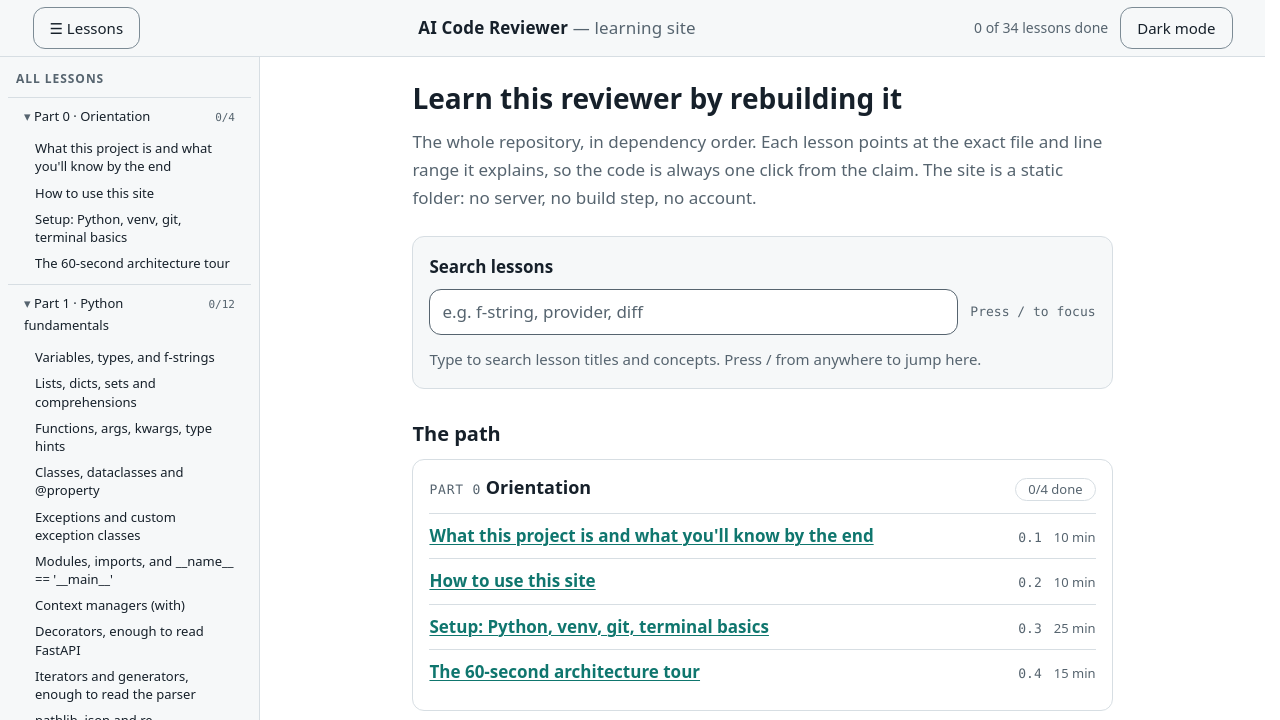
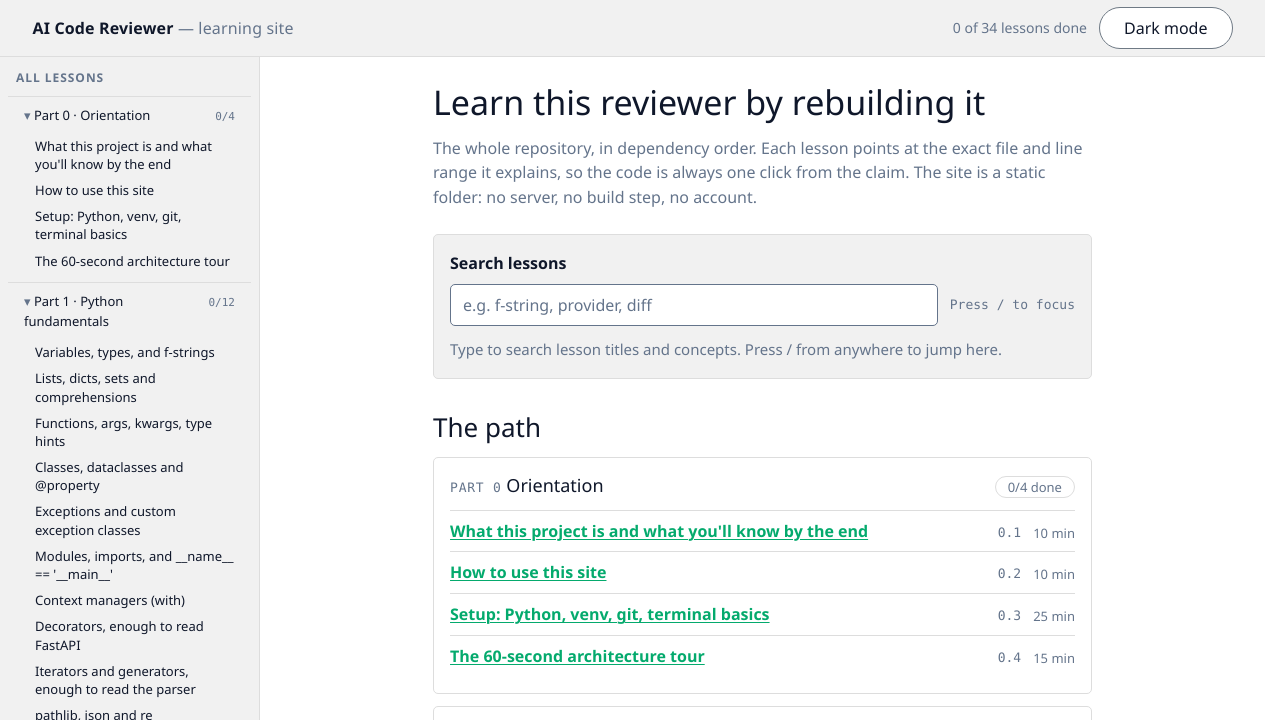
Before and after one commit to Shreyashyadav0/MCA-4th-sem-project-, a plain HTML site: page site/index.html in a window 1280 px wide. Shown: the top 720 px of the page. Drawn offline with Linux system fonts and the light colour scheme.

Commit message:
Design pass — adopt the W3Schools palette, code panels and pill buttons

```diff
--- a/site/assets/css/code.css
+++ b/site/assets/css/code.css
@@ -3,17 +3,15 @@
  */
 /* --------------------------------------------------------------- examples */
 
-/* A figure is a card: the caption is its header strip, the code its body, the
- * actions its footer. The strip is what makes a block read as a component
- * rather than as a paragraph that happens to be monospaced. */
+/* A figure is a card: caption strip, code body, actions footer — W3Schools'
+ * shape, with its editor's three dots in the strip. */
 .code-figure {
   margin: var(--space-5) 0;
   max-width: var(--measure);
-  border: 1px solid var(--border);
+  border: 1px solid var(--code-border);
   border-radius: var(--radius);
   overflow: hidden;
   background: var(--code-bg);
-  box-shadow: var(--shadow-soft);
 }
 
 .code-caption {
@@ -24,10 +22,24 @@
   padding: var(--space-2) var(--space-4);
   font-size: var(--text-xs);
   font-weight: 600;
-  letter-spacing: 0.01em;
-  color: var(--code-text);
+  color: var(--text);
   background: var(--code-header);
   border-bottom: 1px solid var(--code-border);
+}
+
+/* The three dots of their code editor: a colour cue, never the only one. */
+.code-caption::before {
+  content: "";
+  width: 8px;
+  height: 8px;
+  margin-right: var(--space-1);
+  border-radius: 50%;
+  background: var(--code-dot-red);
+  box-shadow: 13px 0 0 var(--code-dot-amber), 26px 0 0 var(--code-dot-green);
+}
+
+.code-caption {
+  padding-left: calc(var(--space-4) + 26px + var(--space-2));
 }
 
 .code-caption::after {
@@ -46,31 +58,42 @@
   flex-wrap: wrap;
 }
 
+/* W3Schools buttons are pills: 25px radius, white on green for the primary,
+ * white with a border for everything else. */
 .btn {
   font: inherit;
-  font-size: var(--text-sm);
+  font-size: var(--text-base);
   min-height: 40px; /* touch target, not decoration */
   display: inline-flex;
   align-items: center;
+  justify-content: center;
   gap: var(--space-2);
-  padding: var(--space-2) var(--space-4);
-  transition: background var(--fast) var(--ease), border-color var(--fast) var(--ease);
-  border-radius: var(--radius);
+  padding: var(--space-2) var(--space-5);
+  border-radius: var(--radius-pill);
   border: 1px solid var(--border-control);
-  background: var(--surface);
+  background: var(--bg);
   color: var(--text);
   cursor: pointer;
+  transition: background var(--fast) var(--ease), border-color var(--fast) var(--ease),
+    color var(--fast) var(--ease);
 }
 
 .btn:hover {
-  border-color: var(--accent);
+  background: var(--surface-2);
+  border-color: var(--border-strong);
 }
 
 .btn-run {
-  background: var(--accent);
+  background: var(--accent-strong);
   color: var(--accent-contrast);
-  border-color: var(--accent);
+  border-color: var(--accent-strong);
   font-weight: 600;
+}
+
+.btn-run:hover {
+  background: var(--accent-hover);
+  border-color: var(--accent-hover);
+  color: var(--accent-contrast);
 }
 
 /* A disabled control still has to be readable, so the state is carried by
--- a/site/assets/css/components.css
+++ b/site/assets/css/components.css
@@ -360,7 +360,6 @@ details.solution[open] summary {
   padding: var(--space-4) var(--space-5);
   margin: 0 0 var(--space-4);
   background: var(--surface-raised);
-  box-shadow: var(--shadow-soft);
 }
 
 .quiz-legend {
--- a/site/assets/css/layout.css
+++ b/site/assets/css/layout.css
@@ -21,7 +21,6 @@ body {
   font-family: var(--font-sans);
   font-size: var(--text-base);
   line-height: var(--leading);
-  -webkit-font-smoothing: antialiased;
 }
 
 a {
@@ -81,21 +80,28 @@ a:hover {
   margin: 0 0 var(--space-5);
 }
 
+/* W3Schools headings: Segoe UI at weight 400, 36/30/24 on their scale. Ours sit
+ * one step down because our prose column is narrower than their full width. */
 h1 {
-  font-size: 1.75rem;
-  line-height: 1.25;
+  font-family: var(--font-sans);
+  font-weight: 400;
+  font-size: var(--text-xl);
+  line-height: var(--leading-tight);
   margin: 0 0 var(--space-3);
   max-width: var(--measure);
+  color: var(--text);
 }
 
 h2 {
-  font-size: 1.25rem;
+  font-weight: 400;
+  font-size: var(--text-lg);
   line-height: 1.3;
   margin: var(--space-6) 0 var(--space-3);
 }
 
 h3 {
-  font-size: 1.0625rem;
+  font-weight: 600;
+  font-size: var(--text-md);
   margin: var(--space-5) 0 var(--space-2);
 }
 
@@ -250,8 +256,8 @@ figure {
   padding-inline: var(--space-2);
 }
 
-.sidebar-toggle {
-  display: none;
+.site-header .sidebar-toggle {
+  display: none; /* .btn sets display:inline-flex in a later sheet; this must win */
 }
 
 .sidebar-scrim {
@@ -428,7 +434,7 @@ figure {
     display: block;
   }
 
-  .sidebar-toggle {
+  .site-header .sidebar-toggle {
     display: inline-block;
   }
 
--- a/site/assets/css/tokens.css
+++ b/site/assets/css/tokens.css
@@ -1,37 +1,40 @@
 /* tokens.css — the design system's only source of colour, type and space.
  *
- * Rules this file keeps:
- *   1. Every colour in the site is declared here, on :root, and overridden under
- *      [data-theme="dark"]. No other file may contain a hex value.
- *   2. The brand accent is a deep blue-teal that cannot be confused with the
- *      severity ramp: a CRITICAL finding must never look like a button.
- *   3. Sizes come from the scales. A number written straight into a rule is a bug.
+ * The palette and metrics are W3Schools' own, read from their stylesheet
+ * (W3.CSS 4.15) and two colour studies of the live site. Two values are darker
+ * than theirs on purpose: #04AA6D is 3.01:1 on white, so it carries only large
+ * labels and non-text surfaces here, while #047857 (same hue) carries text and
+ * filled buttons at 5.48:1. The reasoning is in site/DESIGN-PLAN.md.
  */
 
 :root {
   /* --- brand ------------------------------------------------------------- */
-  --accent: #0f766e;
-  --accent-hover: #115e59;
-  --accent-soft: #ccfbf1;
+  --accent: #04aa6d;          /* bars, borders, dots, large labels */
+  --accent-strong: #047857;   /* text and filled buttons (AA at 16px) */
+  --accent-hover: #059862;
+  --accent-soft: #d9eee1;
   --accent-contrast: #ffffff;
 
   /* --- surfaces ---------------------------------------------------------- */
   --bg: #ffffff;
-  --surface: #f6f8f9;
-  --surface-2: #eef2f4;
+  --surface: #f1f1f1;
+  --surface-2: #e7e9eb;
   --surface-raised: #ffffff;
-  --text: #16202a;
-  --muted: #56646f;
-  --border: #d7dee3;
-  --border-strong: #b6c2ca;
-  --border-control: #7c8b95; /* 3.2:1 on --bg: a control's edge must be visible */
+  --text: #0f172a;
+  --muted: #64748b;
+  --border: #dddddd;
+  --border-strong: #c3c8cd;
+  --border-control: #6f7a85;  /* 4.4:1 on white: a control's edge must be visible */
 
-  /* --- code -------------------------------------------------------------- */
-  --code-bg: #0f1b23;
-  --code-text: #e6edf3;
-  --code-muted: #94a3ae;
-  --code-border: #1e2f3a;
-  --code-header: #0a141b;
+  /* --- code: light panels, black text — the W3Schools signature ---------- */
+  --code-bg: #e7e9eb;
+  --code-text: #000000;
+  --code-muted: #4a5560;
+  --code-border: #d2d5d8;
+  --code-header: #f1f1f1;
+  --code-dot-red: #ed594a;
+  --code-dot-amber: #fdd800;
+  --code-dot-green: #5ac05a;
 
   /* --- severity: a ramp of its own, never the accent --------------------- */
   --sev-critical: #a4133c;
@@ -40,26 +43,24 @@
   --sev-low: #1f5f8b;
 
   /* --- states ------------------------------------------------------------ */
-  --ok: #116d3f;
-  --ok-soft: #dcf5e7;
+  --ok: #047857;
+  --ok-soft: #d9eee1;
   --bad: #a4133c;
   --bad-soft: #fbe4ea;
   --scrim: #0b1220;
   --divider: #6b7688;
 
-  /* --- type -------------------------------------------------------------- */
-  --font-sans: ui-sans-serif, system-ui, -apple-system, "Segoe UI", Roboto,
-    "Helvetica Neue", Arial, "Noto Sans", sans-serif;
-  --font-mono: ui-monospace, SFMono-Regular, "SF Mono", Menlo, Consolas,
-    "Liberation Mono", monospace;
+  /* --- type: W3Schools' stack, one step up in size ----------------------- */
+  --font-sans: "Segoe UI", "Source Sans Pro", Verdana, Arial, sans-serif;
+  --font-mono: "Consolas", "Courier New", ui-monospace, monospace;
   --text-xs: 0.8125rem;   /* 13px */
-  --text-sm: 0.9375rem;   /* 15px */
-  --text-base: 1.0625rem; /* 17px */
+  --text-sm: 0.875rem;    /* 14px */
+  --text-base: 1rem;      /* 16px */
   --text-md: 1.25rem;     /* 20px */
   --text-lg: 1.625rem;    /* 26px */
   --text-xl: 2.125rem;    /* 34px */
   --text-2xl: 2.75rem;    /* 44px */
-  --leading: 1.65;
+  --leading: 1.55;
   --leading-tight: 1.25;
   --measure: 72ch;
 
@@ -75,12 +76,13 @@
   --space-9: 4rem;
   --space-10: 6rem;
 
-  /* --- shape ------------------------------------------------------------- */
-  --radius-sm: 6px;
-  --radius: 12px;
-  --radius-lg: 16px;
-  --shadow-soft: 0 1px 2px rgba(15, 27, 35, 0.06), 0 1px 3px rgba(15, 27, 35, 0.04);
-  --shadow-lift: 0 4px 12px rgba(15, 27, 35, 0.08), 0 1px 3px rgba(15, 27, 35, 0.06);
+  /* --- shape: flat 5px cards, 25px pills -------------------------------- */
+  --radius-sm: 3px;
+  --radius: 5px;
+  --radius-lg: 8px;
+  --radius-pill: 25px;
+  --shadow-soft: none;
+  --shadow-lift: 0 8px 16px rgba(0, 0, 0, 0.2);
 
   /* --- motion ------------------------------------------------------------ */
   --ease: cubic-bezier(0.2, 0, 0.2, 1);
@@ -88,79 +90,76 @@
   --slow: 160ms;
 
   /* --- focus ------------------------------------------------------------- */
-  --focus-ring: var(--accent);
+  --focus-ring: var(--accent-strong);
   --focus-halo: var(--bg);
 }
 
 [data-theme="dark"] {
-  --accent: #2dd4bf;
-  --accent-hover: #5eead4;
-  --accent-soft: #0d2f2c;
+  --accent: #04aa6d;
+  --accent-strong: #34d399;
+  --accent-hover: #059862;
+  --accent-soft: #14352a;
   --accent-contrast: #06251f;
 
-  --bg: #0d1418;
-  --surface: #131c21;
-  --surface-2: #182329;
-  --surface-raised: #182329;
-  --text: #e8eef2;
-  --muted: #a7b4bd;
-  --border: #27353d;
-  --border-strong: #3a4a54;
-  --border-control: #7b8b96;
+  --bg: #282a35;
+  --surface: #1f2229;
+  --surface-2: #38444d;
+  --surface-raised: #1f2229;
+  --text: #ffffff;
+  --muted: #b9c0cc;
+  --border: #3a4150;
+  --border-strong: #4c566a;
+  --border-control: #8b96a5;
 
-  --code-bg: #0a1216;
-  --code-text: #e6edf3;
-  --code-muted: #94a3ae;
-  --code-border: #22323c;
-  --code-header: #060d11;
+  --code-bg: #1b1e26;
+  --code-text: #e7e9eb;
+  --code-muted: #a8b3c0;
+  --code-border: #333a46;
+  --code-header: #232732;
 
   --sev-critical: #ff8fa3;
   --sev-high: #ffb07a;
   --sev-medium: #ffd166;
   --sev-low: #8fd3ff;
 
-  --ok: #6ee7a8;
-  --ok-soft: #0d2a1d;
+  --ok: #34d399;
+  --ok-soft: #14352a;
   --bad: #ff8fa3;
   --bad-soft: #2c1219;
   --scrim: #04090c;
   --divider: #8892a4;
 
-  --shadow-soft: 0 1px 2px rgba(0, 0, 0, 0.4), 0 1px 3px rgba(0, 0, 0, 0.3);
-  --shadow-lift: 0 6px 18px rgba(0, 0, 0, 0.45), 0 1px 3px rgba(0, 0, 0, 0.4);
-
-  --focus-ring: var(--accent);
+  --focus-ring: var(--accent-strong);
   --focus-halo: var(--bg);
 }
 
-/* Print: paper has no dark theme, so the few tokens print actually uses are
- * restated here rather than leaking the screen values onto white paper. */
+/* Print: paper has no dark theme, so the few tokens print uses are restated
+ * here rather than leaking the screen values onto white paper. */
 @media print {
   :root {
     --bg: #ffffff;
     --surface: #ffffff;
+    --surface-raised: #ffffff;
+    --surface-2: #ffffff;
     --text: #000000;
     --muted: #333333;
     --border: #999999;
-    --accent: #000000;
+    --border-control: #7c8b95;
+    --accent: #047857;
+    --accent-strong: #047857;
     --accent-contrast: #ffffff;
+    --ok-soft: #eefaf2;
+    --bad-soft: #fdeff3;
     --code-bg: #f4f4f4;
     --code-text: #000000;
-    /* --sev-* are re-declared here because the dark theme overrides them with
-     * pastels that are unreadable on white paper. */
+    --code-header: #eeeeee;
+    --code-muted: #333333;
+    --code-border: #cccccc;
     --sev-critical: #a4133c;
     --sev-high: #a63f00;
     --sev-medium: #6f5200;
     --sev-low: #1c5d86;
     --scrim: #0b1220;
     --divider: #6b7688;
-    --surface-raised: #ffffff;
-    --surface-2: #ffffff;
-    --ok-soft: #eefaf2;
-    --bad-soft: #fdeff3;
-    --code-header: #eeeeee;
-    --code-muted: #333333;
-    --code-border: #cccccc;
-    --border-control: #7c8b95;
   }
 }
```
Also changed, not shown: 1 other file.
